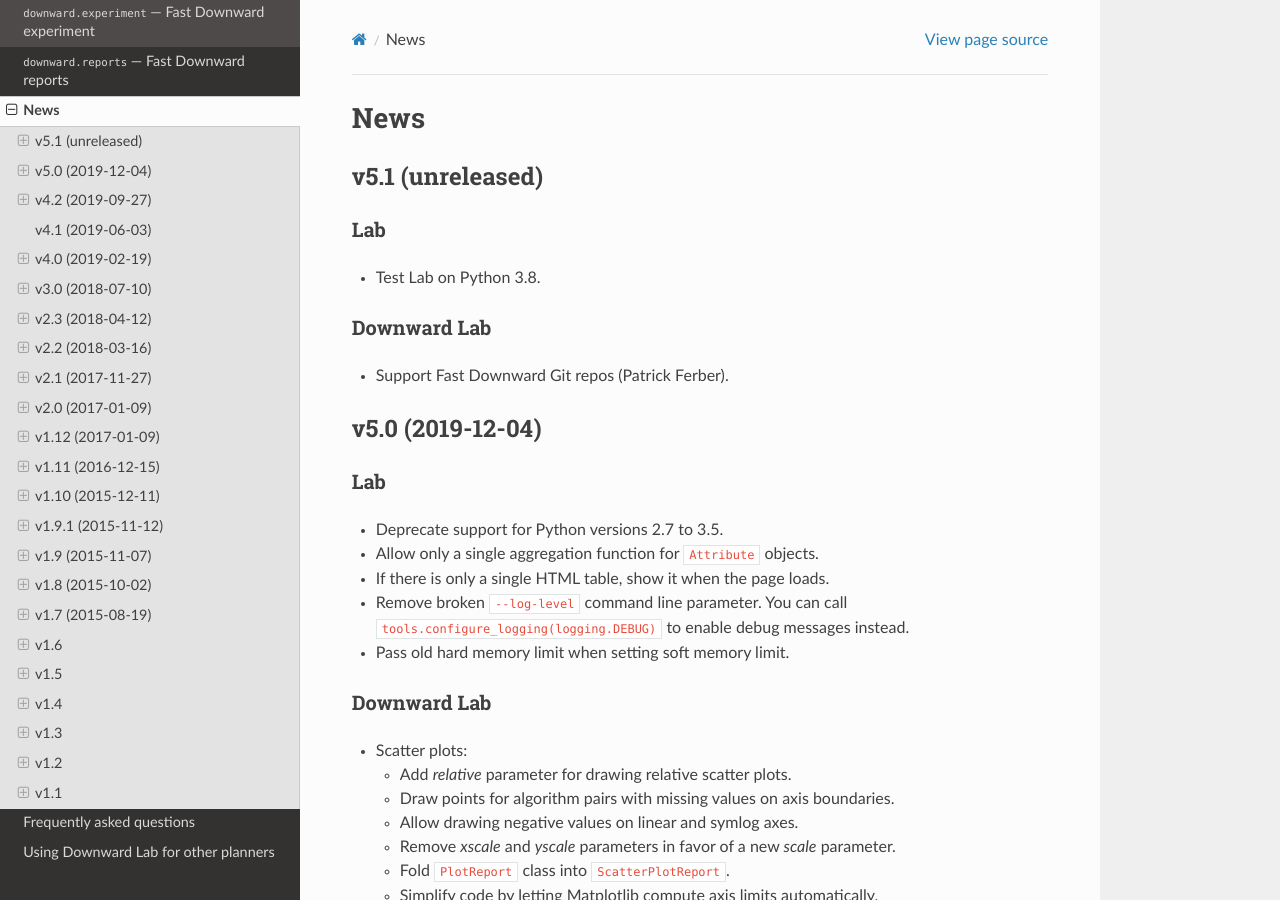
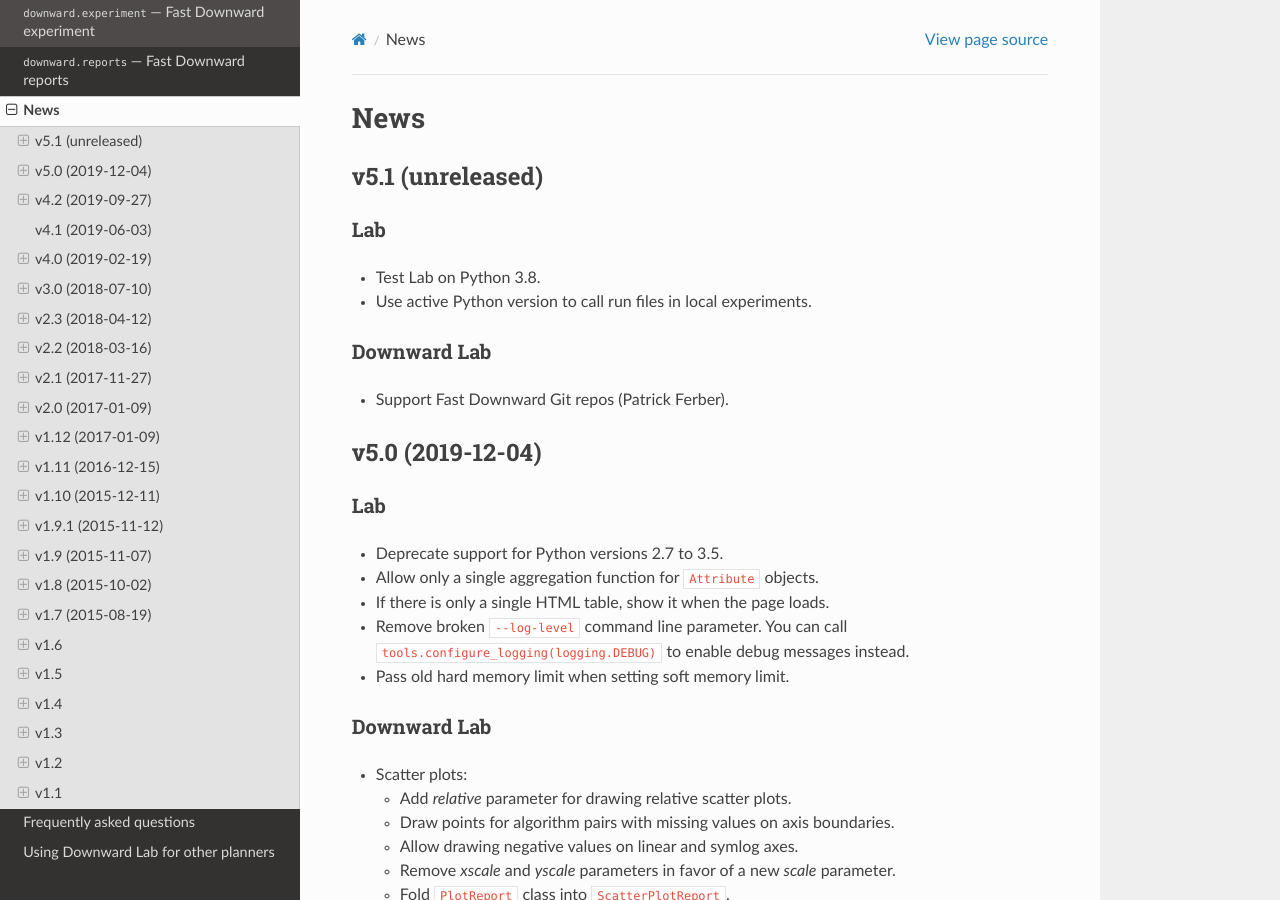
Before and after one commit to aibasel/lab, a Sphinx documentation site: the page built from docs/news.rst, in a window 1280 px wide and 900 px high. Built offline with Sphinx 7.4.7 and the Read the Docs theme 2.0.0, drawn with Linux system fonts in a browser that asks for light colours; pages that are not in the unit, such as notebooks, are missing from menus.

Commit message:
Use active Python version to call run files in local experiments.

```diff
--- a/docs/news.rst
+++ b/docs/news.rst
@@ -7,6 +7,7 @@
 Lab
 ^^^
 * Test Lab on Python 3.8.
+* Use active Python version to call run files in local experiments.
 
 Downward Lab
 ^^^^^^^^^^^^
```
Also changed, not shown: 1 other file.
